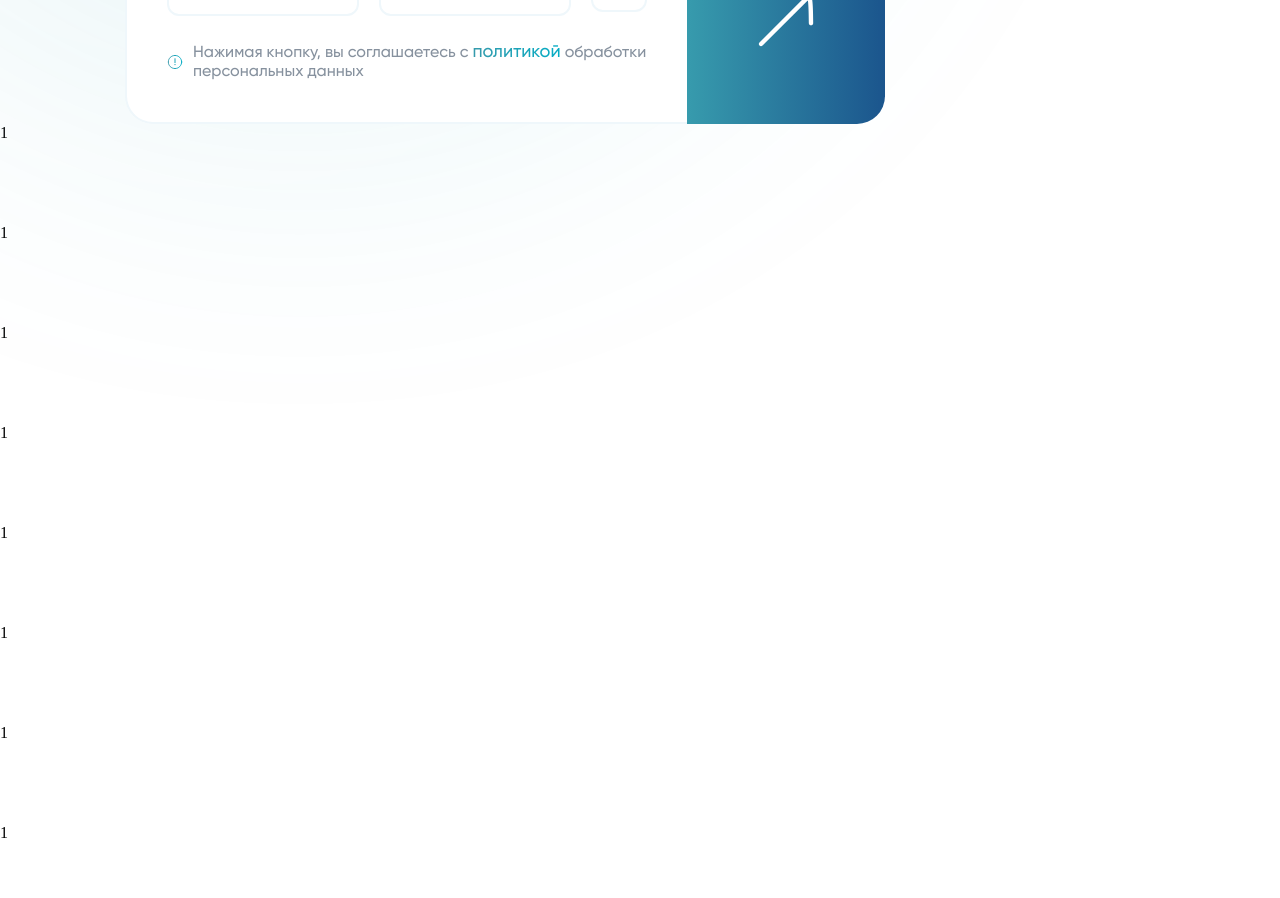
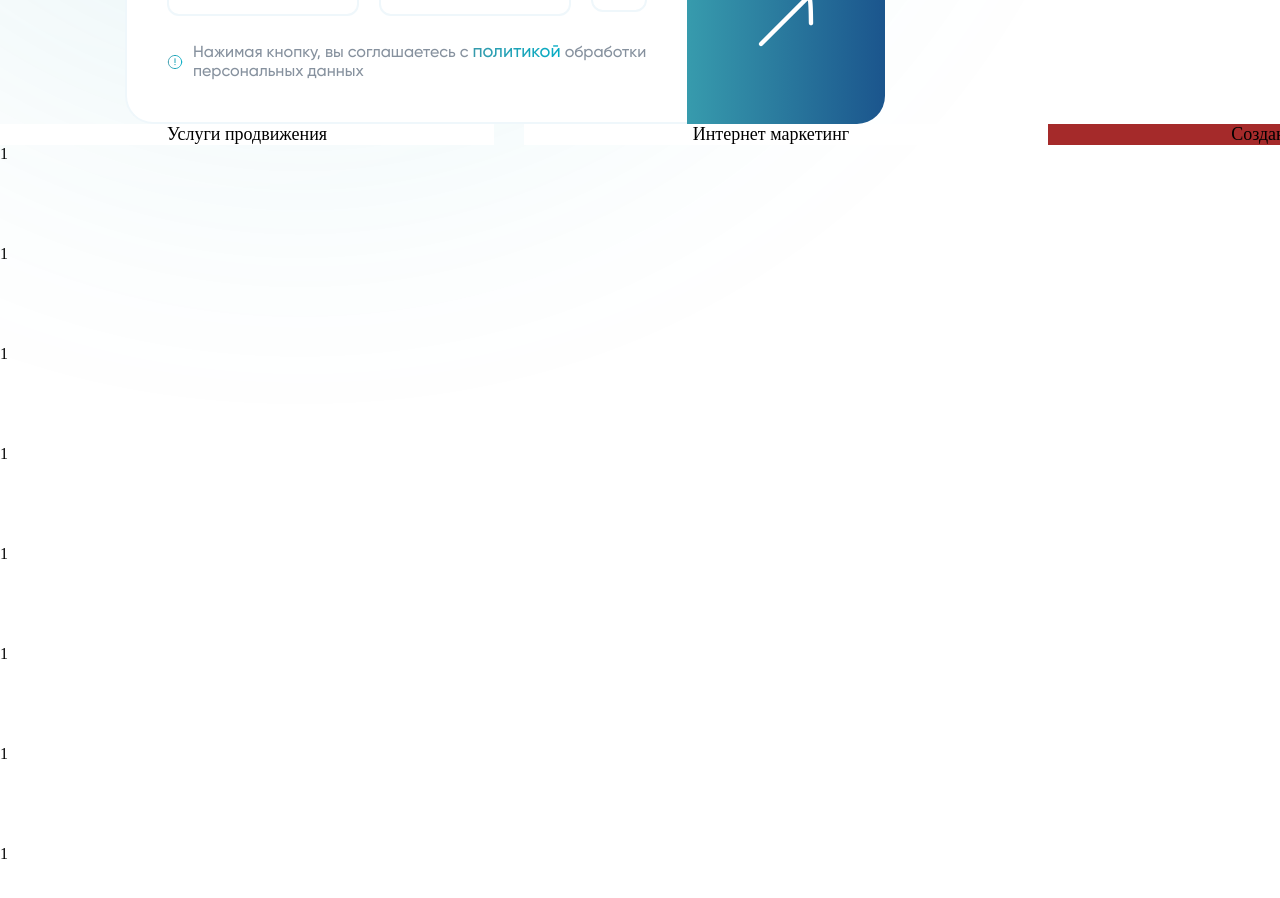
Before and after one commit to Darced43/web-famili, a Vue app: page / in a window 1280 px wide. Shown: the part 920-1818 px from the top of the page. Built offline with nearby package versions, Linux system fonts and the light colour scheme.

Commit message:
create new component

```diff
--- a/package.json
+++ b/package.json
@@ -9,6 +9,8 @@
     "preview": "vite preview"
   },
   "dependencies": {
+    "@mui/base": "^5.0.0-beta.26",
+    "swiper": "^11.0.5",
     "vue": "^3.3.4",
     "vue-router": "^4.2.5"
   },
--- /dev/null
+++ b/src/components/Title/TitleService.vue
@@ -0,0 +1,32 @@
+<template>
+    <div>
+        <swiper
+            :slidesPerView="'2.5'"
+            :spaceBetween="30"
+            :pagination="{
+            clickable: true,
+            }"
+            :modules="modules"
+            class="mySwiper"
+        >
+            <swiper-slide class="">Услуги продвижения</swiper-slide>
+            <swiper-slide>Интернет маркетинг</swiper-slide>
+            <swiper-slide class="as">Создание сайтов</swiper-slide>
+        </swiper>
+    </div>
+</template>
+<script setup>
+
+import { Swiper, SwiperSlide } from 'swiper/vue';
+import 'swiper/css';
+import 'swiper/css/pagination';
+import { Pagination } from 'swiper/modules';
+
+const modules = Pagination
+
+</script>
+<style>
+    .as{
+        background-color: brown;
+    }
+</style>
--- a/src/page/Title.vue
+++ b/src/page/Title.vue
@@ -12,10 +12,12 @@
             <div class="titlePage__agl__form">Просто оставьте заявку</div>
             <TitleFormApplication/>
         </div>
+        <TitleService/>
 </template>
 
 <script setup>
 import TitleFormApplication from '../components/Title/TitleFormApplication.vue';
+import TitleService from '../components/Title/TitleService.vue';
 
 </script>
 
--- a/src/style.css
+++ b/src/style.css
@@ -14,6 +14,41 @@ body {
     src: url('./fonts/Gilroy-Medium.woff2');
 }
 
+.swiper {
+    width: 100%;
+    height: 100%;
+}
+
+.swiper-slide {
+    text-align: center;
+    font-size: 18px;
+    background: #fff;
+
+    /* Center slide text vertically */
+    display: flex;
+    justify-content: center;
+    align-items: center;
+}
+
+.swiper-slide img {
+    display: block;
+    width: 100%;
+    height: 100%;
+    object-fit: cover;
+}
+
+.swiper-slide {
+    width: 80%;
+}
+
+.swiper-slide:nth-child(2n) {
+    width: 60%;
+}
+
+.swiper-slide:nth-child(3n) {
+    width: 40%;
+}
+
 @media(max-width:750px) {
     .wrapper {
         overflow: hidden;
```
Also changed, not shown: 1 other file (tests, documents, lock files or other folders).
